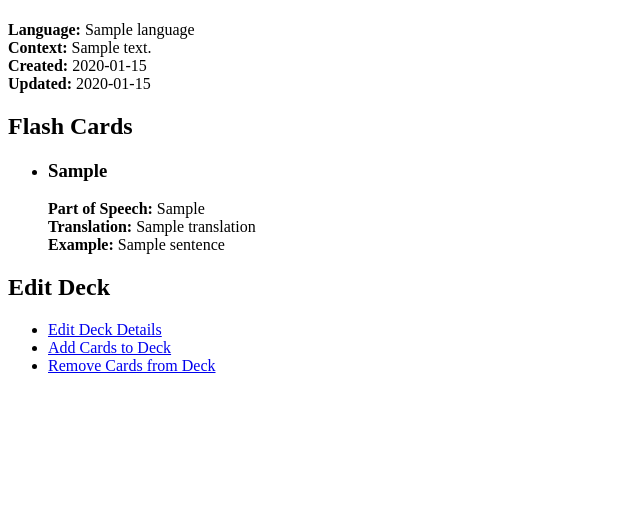
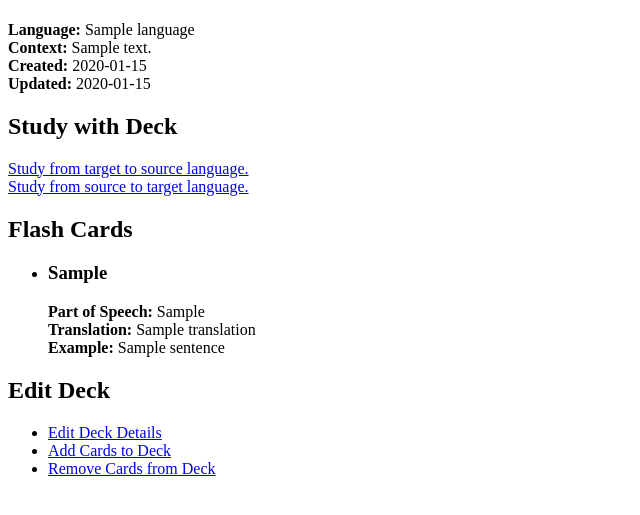
Before and after one commit to dstilesr/flashy-card, a Python web app: template app/templates/deck-detail.html.jinja2 in a window 1280 px wide. Shown: the part 158-673 px from the top of the page, without its empty margins (0-640 px from the left). Run offline with Jinja, Linux system fonts and the light colour scheme; the template is opened without the code that fills it: most values are stand-ins (such as "Sample title", 1, 10 or a date in 2020).

Commit message:
Links to study pages

```diff
--- a/app/templates/deck-detail.html.jinja2
+++ b/app/templates/deck-detail.html.jinja2
@@ -11,6 +11,15 @@
         <b>Created:</b> {{ "{dt:%Y-%m-%d}".format(dt=deck.created_at) }}<br>
         <b>Updated:</b> {{ "{dt:%Y-%m-%d}".format(dt=deck.updated_at) }}<br>
     </p>
+</div>
+<div id="studyDeckLinks">
+    <h2>Study with Deck</h2>
+    <a href="/study/{{ deck.id }}/from-target">
+        Study from target to source language.
+    </a><br>
+    <a href="/study/{{ deck.id }}/to-target">
+        Study from source to target language.
+    </a>
 </div>
 <div id="cardDetails">
     <h2>Flash Cards</h2>
```
